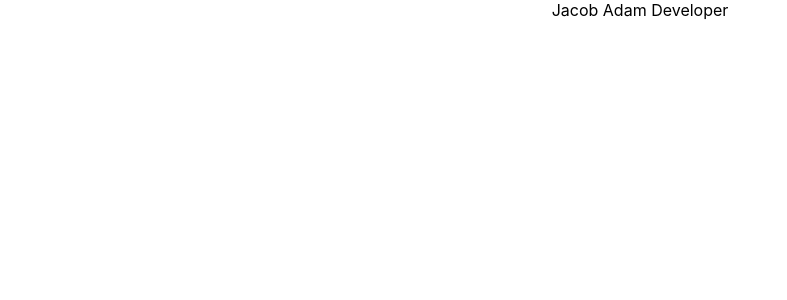
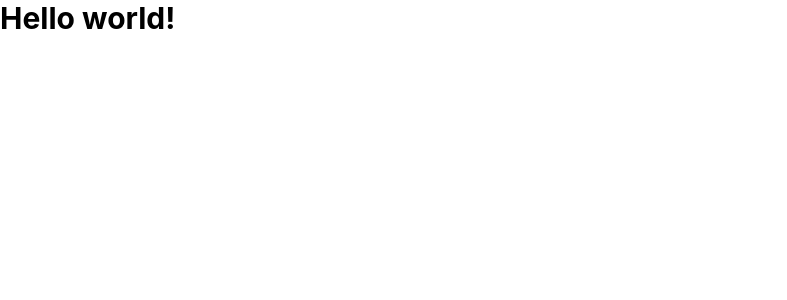
Before and after one commit to jacobadam/jacobadamdeveloper, a React (Create React App) app: page / in a window 1280 px wide. Shown: the top 300 px of the page, without its empty margins (0-787 px from the left). Built offline with nearby package versions, Linux system fonts and the light colour scheme.

Commit message:
install tailwind

```diff
--- a/package.json
+++ b/package.json
@@ -34,5 +34,9 @@
       "last 1 firefox version",
       "last 1 safari version"
     ]
+  },
+  "devDependencies": {
+    "@babel/plugin-proposal-private-property-in-object": "^7.21.11",
+    "tailwindcss": "^3.4.15"
   }
 }
--- a/src/App.js
+++ b/src/App.js
@@ -1,7 +1,5 @@
 import "./App.css";
 
-function App() {
-  return <div className="App">Jacob Adam Developer</div>;
+export default function App() {
+  return <h1 className="text-3xl font-bold">Hello world!</h1>;
 }
-
-export default App;
--- /dev/null
+++ b/tailwind.config.js
@@ -0,0 +1,8 @@
+/** @type {import('tailwindcss').Config} */
+module.exports = {
+  content: ["./src/**/*.{js,jsx,ts,tsx}"],
+  theme: {
+    extend: {},
+  },
+  plugins: [],
+};
```
Also changed, not shown: src/index.css (+6 -3 lines), 1 other file (tests, documents, lock files or other folders).
